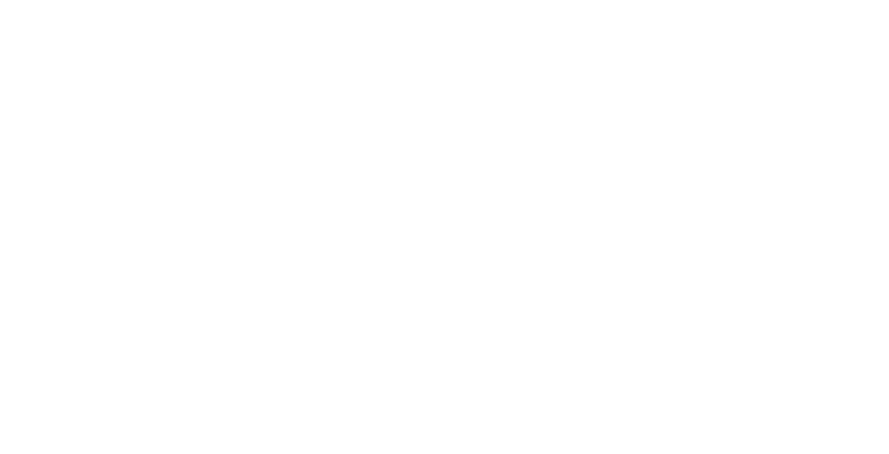
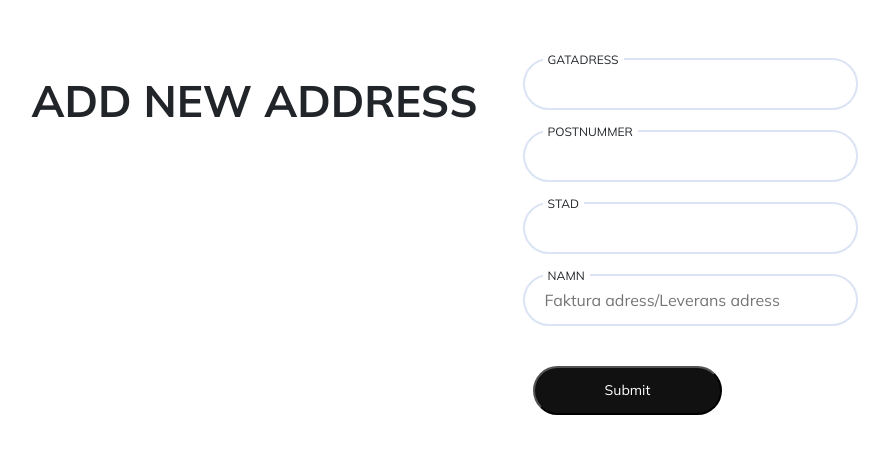
Before and after one commit to PatrikByren/Manero-frontend, a React (Create React App) app: page /myaddress/new in a window 1280 px wide. Before the commit this address had no page. Shown: the top 454 px of the page, without its empty margins (198-1087 px from the left). Built offline with nearby package versions, Linux system fonts and the light colour scheme.

Commit message:
Fixed NewAddress

```diff
--- a/src/App.js
+++ b/src/App.js
@@ -29,6 +29,7 @@ import SendReviewView from "./views/Review/SendReviewView";
 import ReviewsView from "./views/Review/ReviewsView";
 import MyPromoCodeView from "./views/PromoCodeViews/MyPromoCodeView";
 import OrderHistoryView from "./views/Orderviews/OrderHistoryView";
+import NewAddressView from "./views/profileViews/NewAddressView";
 
 function App() {
   const apiRoute = "https://manero.azurewebsites.net";
@@ -71,6 +72,7 @@ function App() {
         <Route path="/reviews" element={<ReviewsView />} />
         <Route path="/promocode" element={<MyPromoCodeView />} />
         <Route path="/orderhistory" element={<OrderHistoryView />} />
+        <Route path="/myaddress/new" element={<NewAddressView />} />
 
       </Routes>
     </BrowserRouter>
--- /dev/null
+++ b/src/views/profileViews/NewAddressView.js
@@ -0,0 +1,27 @@
+import React from 'react';
+import InputSingel from '../../components/individuals/InputSingel';
+import BackArrowMiddleHead from '../../components/individuals/BackArrowMiddleHead';
+
+const NewAddressView = () => {
+    const handleSubmit = (event) => {
+        event.preventDefault();
+        console.log("hej");
+    };
+
+    return (
+        <div className='NewAddressView d-flex mt-5 mb-5 justify-content-center align-item-center'>
+            <BackArrowMiddleHead content="ADD NEW ADDRESS" />
+            <form onSubmit={handleSubmit}>
+                <div className='inputcontainer'>
+                    <InputSingel name="GATADRESS" />
+                    <InputSingel name="POSTNUMMER" />
+                    <InputSingel name="STAD" />
+                    <InputSingel name="NAMN" placeholder="Faktura adress/Leverans adress" />
+                </div>
+                <button className='basebtn' type="submit">Submit</button>
+            </form>
+        </div>
+    );
+};
+
+export default NewAddressView;
```
